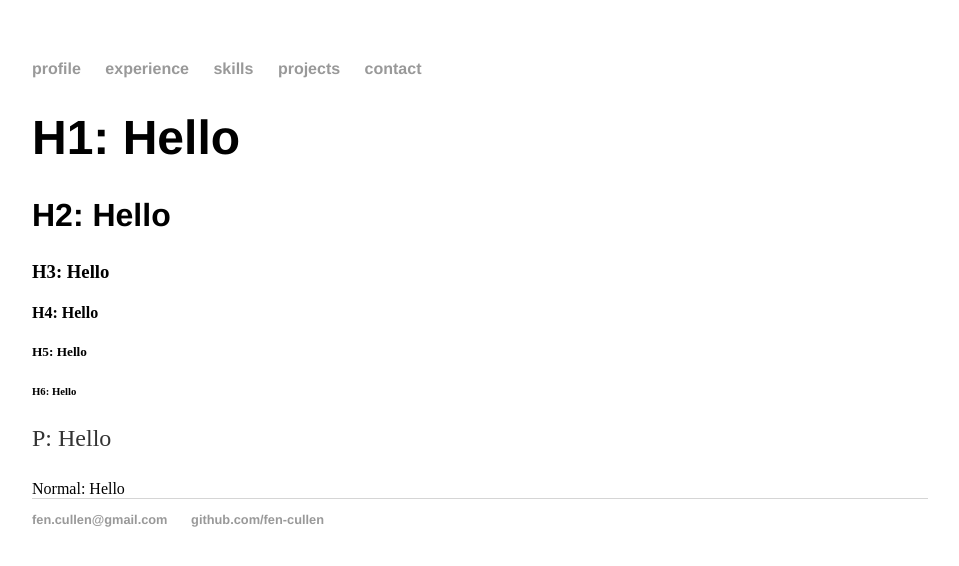
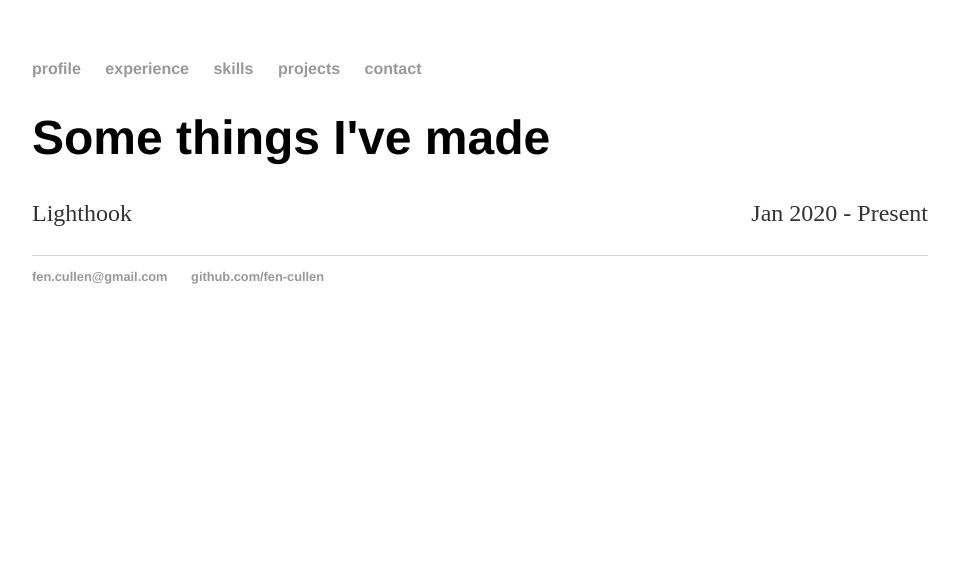
Before and after one commit to fen-cullen/fen-cullen.github.io, a Jekyll site: the page built from projects/index.html, in a window 1280 px wide. Shown: the top 566 px of the page, without its empty margins (160-1119 px from the left). Built offline with Jekyll 4.4.1, drawn with Linux system fonts in a browser that asks for light colours.

Commit message:
Update index.html
Testing alignment

```diff
--- a/projects/index.html
+++ b/projects/index.html
@@ -2,11 +2,12 @@
 layout: default
 title: Projects
 ---
-<h1>H1: Hello</h1>
-<h2>H2: Hello</h2>
-<h3>H3: Hello</h3>
-<h4>H4: Hello</h4>
-<h5>H5: Hello</h5>
-<h6>H6: Hello</h6>
-<p>P: Hello</p>
-Normal: Hello
+<h1>
+  Some things I've made
+</h1>
+<p style="text-align:left;">
+    Lighthook
+    <span style="float:right;">
+        Jan 2020 - Present
+    </span>
+</p>
```
